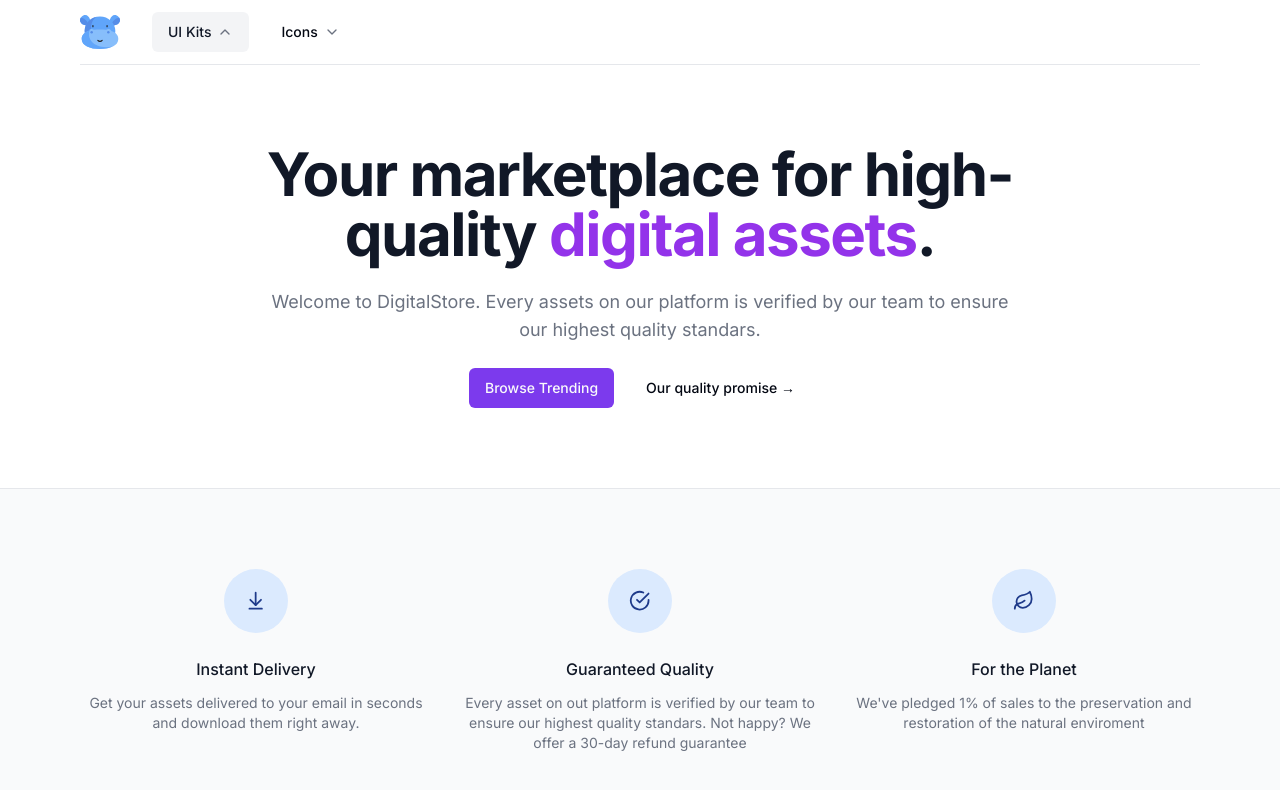
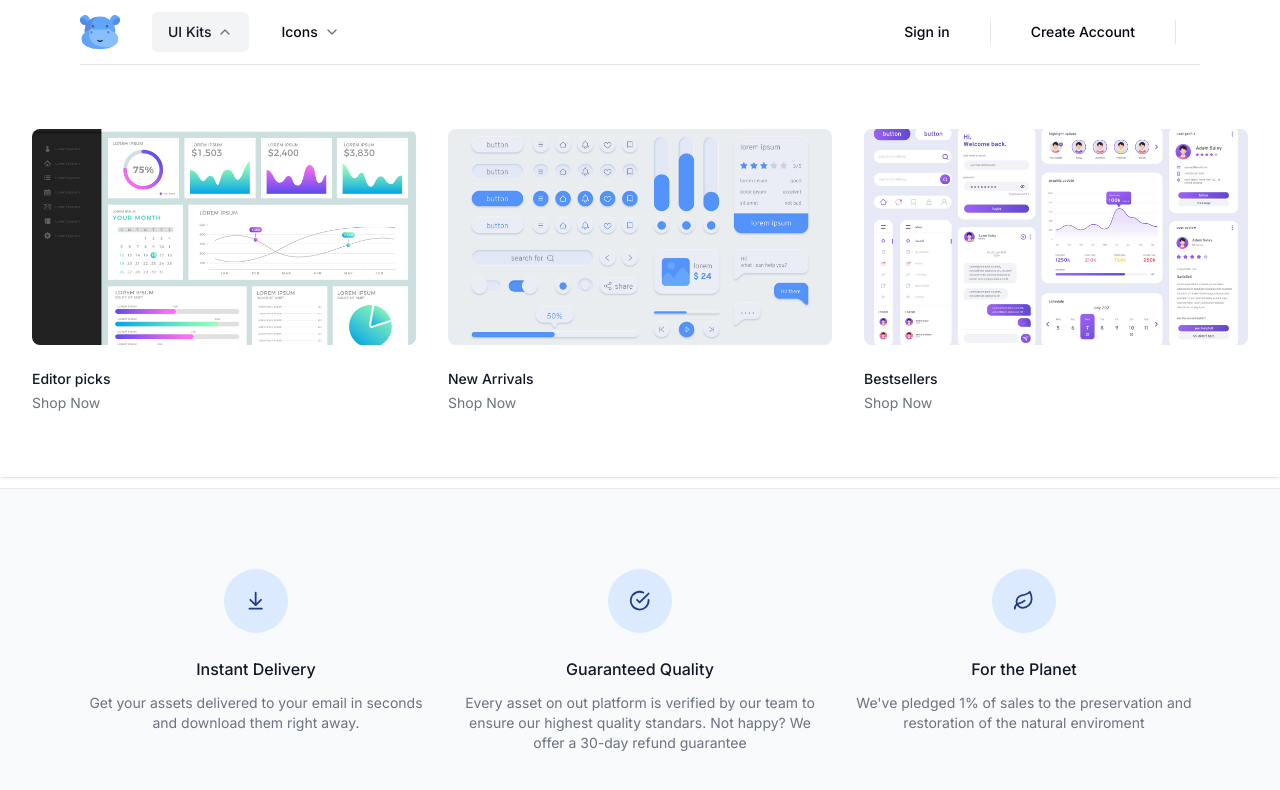
Before and after one commit to Stevensavarin/digital_marketplace, a Next.js app: page / in a window 1280 px wide. Both pictures are taken after a click on the button "UI Kits". Shown: the top 790 px of the page. Built offline with nearby package versions, Linux system fonts and the light colour scheme.

Commit message:
Navitems config

```diff
--- a/src/app/config/index.ts
+++ b/src/app/config/index.ts
@@ -27,7 +27,7 @@
             {
                 name: "Favorite Icon Picks",
                 href: "#",
-                imageSrc: "/nav/icons/pciks.jpg"
+                imageSrc: "/nav/icons/picks.jpg"
             },
             {
                 name: "New Arrivals",
--- a/src/components/NavItem.tsx
+++ b/src/components/NavItem.tsx
@@ -4,6 +4,8 @@
 import { Button } from "./ui/button"
 import { ChevronDown } from "lucide-react"
 import { cn } from "@/lib/utils"
+import Image from "next/image"
+import Link from "next/link"
 
 type Category = (typeof PRODUCT_CATEGORIES)[number]
 
@@ -38,6 +40,55 @@
                     />
                 </Button>
             </div>
+
+                {isOpen ? (
+                    <div className={cn(
+                        "absolute inset-x-0 top-full text-sm text-muted-foreground",
+                        {
+                            "animate-in fade-in-10 slide-in-from-top-5":
+                            !isAnyOpen,
+                        }
+                    )}>
+                        <div
+                        className="absolute inset-0 top-1/2 bg-wgite- shadow"
+                        aria-hidden="true"
+                        />
+
+                        <div className="relative bg-white">
+                            <div className="mx-auto max-w-7xl px-8">
+                                <div className="grid grid-cols-4 gap-x-8 gap-y-10 py-16">
+                                    <div className="col-span-4 col-start-1 grid grid-cols-3 gap-x-8">
+                                        {category.featured.map((item) =>(
+                                            <div
+                                            key={item.name}
+                                            className="group relative text-base sm:text-sm">
+                                                <div className="relative aspect-video overflow-hidden rounded-lg bg-gray-100 group-hover:opacity-75">
+                                                    <Image
+                                                    src={item.imageSrc}
+                                                    alt="product category image"
+                                                    fill
+                                                    className="object-cover object-center"
+                                                    />
+                                                </div>
+                                                <Link
+                                                href={item.href}
+                                                className="mt-6 block font-medium text-gray-900">
+                                                {item.name}
+                                                </Link>
+                                                <p
+                                                className="mt-1"
+                                                aria-hidden="true">
+                                                Shop Now
+                                                </p>
+                                            </div>
+                                        ))}
+                                    </div>
+                                </div>
+                            </div>
+                        </div>
+                    </div>
+                ): null}
+
         </div>
     )
 }
--- a/src/components/NavItems.tsx
+++ b/src/components/NavItems.tsx
@@ -1,19 +1,37 @@
 "use client"
 
 import { PRODUCT_CATEGORIES } from "@/app/config"
-import { useState } from "react"
+import { useEffect, useRef, useState } from "react"
 import NavItem from "./NavItem"
+import { useOnClickOutside } from "@/hooks/use-on-click-outside"
 
 const NavItems = () => {
         const [activeIndex, setActiveIndex]  = useState<
         null | number
         >(null)
 
+        useEffect(() => {
+            const handler = (e: KeyboardEvent) => {
+                if(e.key === "Escape") {
+                    setActiveIndex(null)
+                }
+            }
+
+            document.addEventListener("keydown" , handler)
+
+            return () => {
+                document.removeEventListener("keydown", handler)
+            }
+        }, [])
+
         const isAnyOpen = activeIndex !== null
 
+        const navRef = useRef<HTMLDivElement | null>(null)
+
+        useOnClickOutside(navRef, () => setActiveIndex(null))
 
     return (
-        <div className="flex gap-4 h-full">
+        <div className="flex gap-4 h-full" ref={navRef}>
             {PRODUCT_CATEGORIES.map((category, i) => {
                 const handleOpen = () => {
                     if(activeIndex === i) {
--- a/src/components/Navbar.tsx
+++ b/src/components/Navbar.tsx
@@ -2,8 +2,11 @@
 import MaxWidthWrapper from "./MaxWidthWrapper"
 import { Icons } from "./Icons"
 import NavItems from "./NavItems"
+import { buttonVariants } from "./ui/button"
 
 const Navbar = () => {
+    const user = null
+
     return (
         <div className="bg-white sticky z-50 top-0 inset-x-0 h-16">
             <header className="relative bg-white">
@@ -21,6 +24,59 @@
                             <div className="hidden z-50 lg:ml-8 lg:block lg:self-stretch">
                                 <NavItems />
                             </div>
+
+                            <div className="ml-auto flex items-center">
+                                <div className="hidden lg:flex lg:flex-1 lg:items-center lg:justify-end lg:space-x-6">
+                                    {user ? null : (
+                                        <Link
+                                            href="/sign-in"
+                                            className={buttonVariants({
+                                                variant:"ghost"
+                                            })}>
+                                         Sign in
+                                        </Link>
+                                    )}
+
+                                    {user ? null: (
+                                    <span
+                                        className="h-6 w-px bg-gray-200"
+                                        aria-hidden="true"
+                                    />
+                                    )}
+
+                                    {user ? (
+                                        <p></p>
+                                    ) : (
+                                            <Link
+                                                href="/sign-up"
+                                                className={buttonVariants({
+                                                    variant: "ghost",
+                                                })}>Create Account
+                                            </Link>
+                                        )}
+
+                                    {user ? (
+                                        <span
+                                        className="h-6 w-px bg-gray-200"
+                                        aria-hidden="true"
+                                    />
+                                    ) : null}
+
+                                    {user ? null : (
+                                        <div className="flex lg:ml-6">
+                                            <span
+                                                className="h-6 w-px bg-gray-200"
+                                                aria-hidden="true"
+                                            />
+                                        </div>
+                                    )}
+
+                                    <div className="ml-4 flow-root lg:mml-6">
+
+                                    </div>
+                                </div>
+
+                            </div>
                         </div>
                     </div>
                 </MaxWidthWrapper>
--- /dev/null
+++ b/src/hooks/use-on-click-outside.tsx
@@ -0,0 +1,27 @@
+import { RefObject, useEffect } from "react";
+
+type Event = MouseEvent | TouchEvent;
+
+export const useOnClickOutside = <T extends HTMLElement = HTMLElement>(
+  ref: RefObject<T>,
+  handler: (event: Event) => void
+) => {
+  useEffect(() => {
+    const listener = (event: Event) => {
+      const el = ref?.current;
+      if (!el || el.contains((event?.target as Node) || null)) {
+        return;
+      }
+
+      handler(event); // Call the handler only if the click is outside of the element passed.
+    };
+
+    document.addEventListener("mousedown", listener);
+    document.addEventListener("touchstart", listener);
+
+    return () => {
+      document.removeEventListener("mousedown", listener);
+      document.removeEventListener("touchstart", listener);
+    };
+  }, [ref, handler]); // Reload only if ref or handler changes
+};
```
